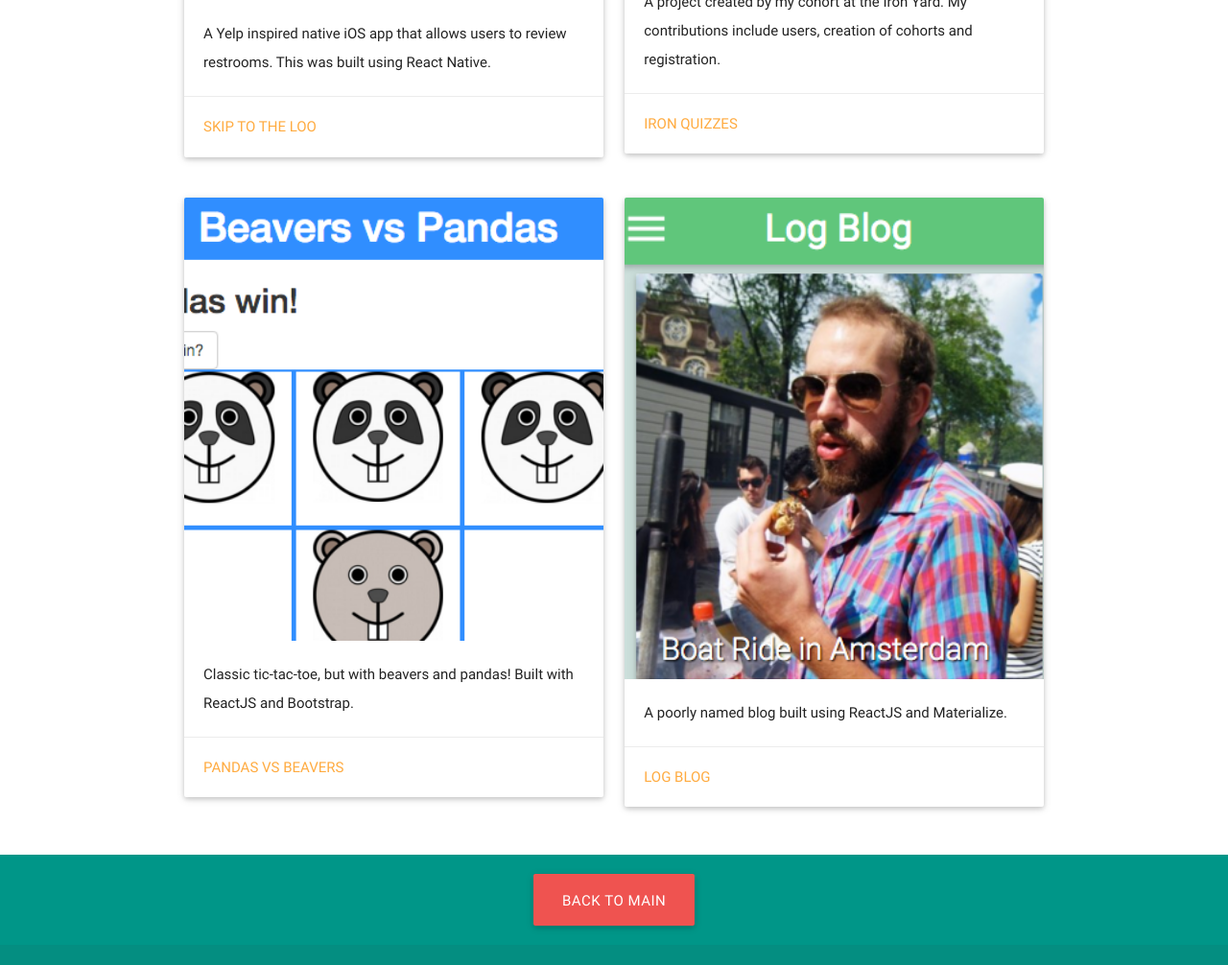
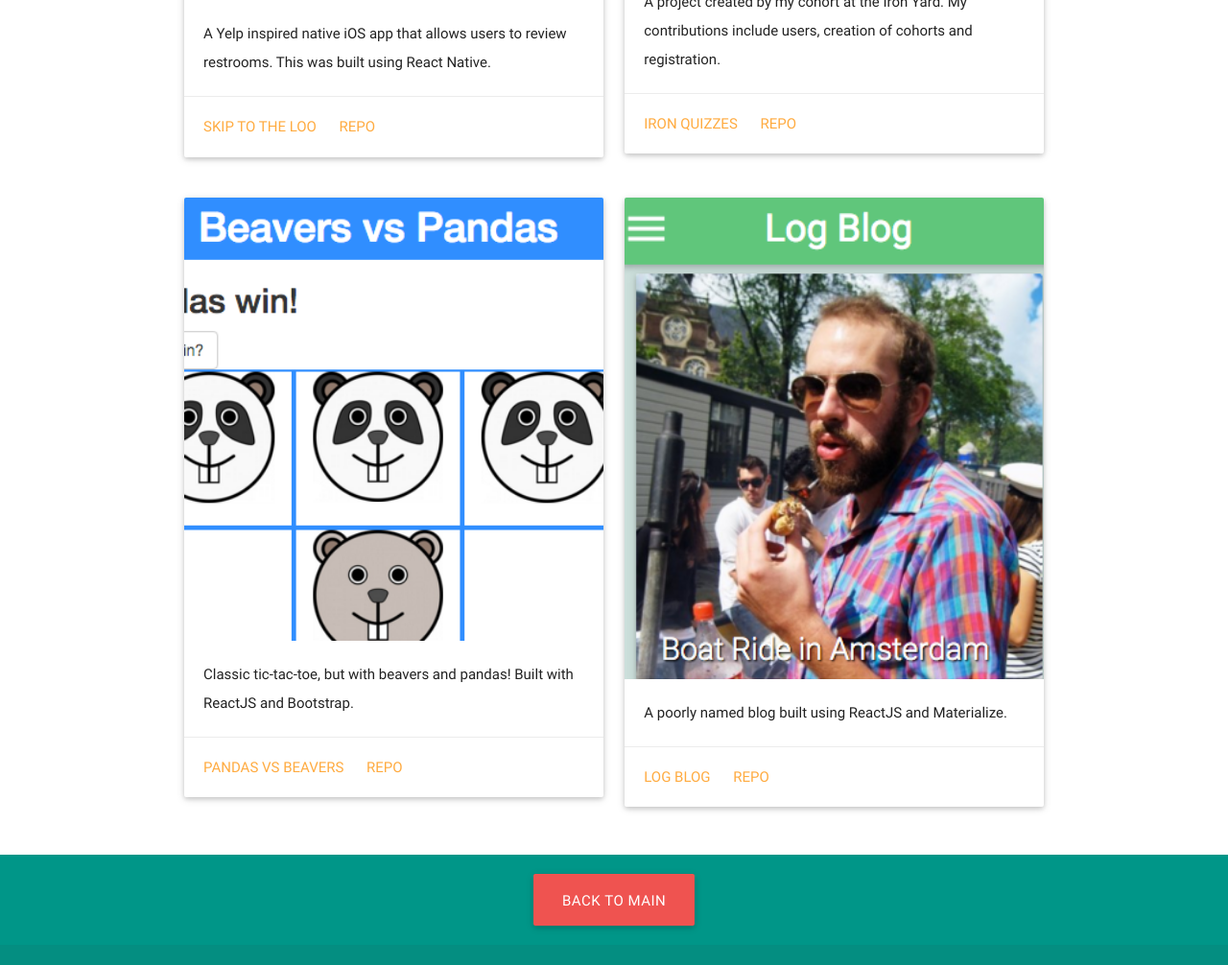
Before and after one commit to noelfarris/portfolio, a plain HTML site: page projects.html in a window 1280 px wide. Shown: the part 680-1686 px from the top of the page at 96% size. Drawn offline with nearby package versions, Linux system fonts and the light colour scheme.

Commit message:
added repo links

```diff
--- a/projects.html
+++ b/projects.html
@@ -42,6 +42,7 @@
             </div>
             <div class="card-action">
               <a href="./skip/index.html">Skip to the Loo</a>
+              <a href="https://github.com/noelfarris/Skip-to-the-loo">Repo</a>
             </div>
           </div>
         </div>
@@ -56,6 +57,7 @@
             </div>
             <div class="card-action">
               <a href="http://tiy-austin-front-end-engineering.github.io/">Iron Quizzes</a>
+              <a href="https://github.com/TIY-Austin-Front-End-Engineering/Iron-Quizzes">Repo</a>
             </div>
           </div>
         </div>
@@ -73,6 +75,7 @@
             </div>
             <div class="card-action">
               <a href="./tic-tac-toe/index.html">Pandas vs Beavers</a>
+              <a href="https://github.com/noelfarris/Pandas-vs-Beavers">Repo</a>
             </div>
           </div>
         </div>
@@ -87,6 +90,7 @@
             </div>
             <div class="card-action">
               <a href="./logBlog/index.html">Log Blog</a>
+              <a href="https://github.com/noelfarris/blog">Repo</a>
             </div>
           </div>
         </div>
```
